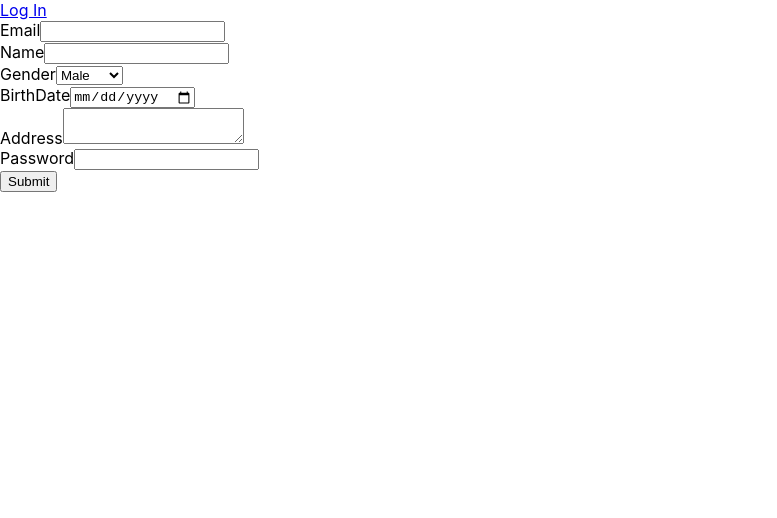
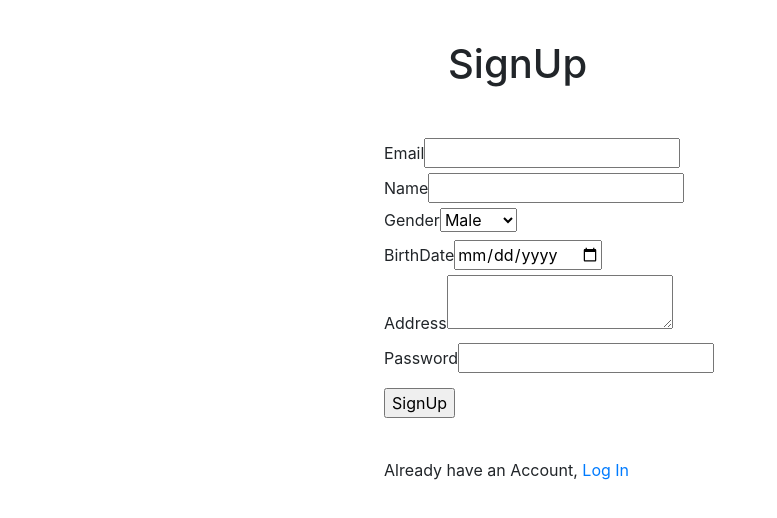
Before and after one commit to JayminPatel007/React_Login_App, a React (Create React App) app: page /signup in a window 1280 px wide. Shown: the top 518 px of the page, without its empty margins (0-777 px from the left). Built offline with nearby package versions, Linux system fonts and the light colour scheme.

Commit message:
Added Styles

```diff
--- a/public/index.html
+++ b/public/index.html
@@ -3,6 +3,7 @@
   <head>
     <meta charset="utf-8" />
     <link rel="icon" href="%PUBLIC_URL%/favicon.ico" />
+    <link rel="stylesheet" href="https://maxcdn.bootstrapcdn.com/bootstrap/4.0.0/css/bootstrap.min.css" integrity="sha384-Gn5384xqQ1aoWXA+058RXPxPg6fy4IWvTNh0E263XmFcJlSAwiGgFAW/dAiS6JXm" crossorigin="anonymous">
     <meta name="viewport" content="width=device-width, initial-scale=1" />
     <meta name="theme-color" content="#000000" />
     <meta
--- a/src/App.css
+++ b/src/App.css
@@ -1,38 +1,4 @@
-.App {
-  text-align: center;
+.massage{
+  margin-top: 10%;
+  margin-left: 30%;
 }
-
-.App-logo {
-  height: 40vmin;
-  pointer-events: none;
-}
-
-@media (prefers-reduced-motion: no-preference) {
-  .App-logo {
-    animation: App-logo-spin infinite 20s linear;
-  }
-}
-
-.App-header {
-  background-color: #282c34;
-  min-height: 100vh;
-  display: flex;
-  flex-direction: column;
-  align-items: center;
-  justify-content: center;
-  font-size: calc(10px + 2vmin);
-  color: white;
-}
-
-.App-link {
-  color: #61dafb;
-}
-
-@keyframes App-logo-spin {
-  from {
-    transform: rotate(0deg);
-  }
-  to {
-    transform: rotate(360deg);
-  }
-}
--- a/src/App.js
+++ b/src/App.js
@@ -15,7 +15,6 @@ class  App extends React.Component {
   constructor(props){
     super(props);
     this.setToken = this.setToken.bind(this);
-    this.clearMassage = this.clearMassage.bind(this);
     this.setMassage = this.setMassage.bind(this);
     this.logOut = this.logOut.bind(this);
     this.state = {
@@ -43,8 +42,9 @@ class  App extends React.Component {
     // console.log(this.state)
   }
 
-  setMassage(massage){
-    this.setState({massage: massage});
+  async setMassage(massage){
+    await this.setState({massage: massage});
+    setTimeout(()=>{ this.setState({massage: ""}) }, 4000);
   }
 
   async logOut(){
@@ -52,20 +52,16 @@ class  App extends React.Component {
     await this.setState({token: ""});
     document.cookie = `token=`;
     console.log(this.state)
-  }
-
-  clearMassage(){
-    setTimeout(()=>{ this.setState({massage: ""}) }, 10000);
+    this.setMassage("Logged Out")
   }
 
   render(){
     console.log("render: App Component")
 
-    this.clearMassage()
     return(
       <Router>
         {this.state.massage !== "" &&
-          <h1>{this.state.massage}</h1>
+          <div class="massage">{this.state.massage}</div>
         }
         <Switch>
         <Route exact path="/">
@@ -78,7 +74,7 @@ class  App extends React.Component {
             <SignUp setMassage={this.setMassage}></SignUp>
           </Route>
           <Route exact path="/users">
-            <UsersPage token={this.state.token} logOut={this.logOut}></UsersPage>
+            <UsersPage setMassage={this.setMassage}  token={this.state.token} logOut={this.logOut}></UsersPage>
           </Route>
         </Switch>
 
--- a/src/pages/login/login.page.js
+++ b/src/pages/login/login.page.js
@@ -1,5 +1,6 @@
 import React from 'react';
 import {Link, Redirect} from 'react-router-dom';
+import "./login.style.css"
 
 class Login extends React.Component {
     constructor(props){
@@ -67,16 +68,17 @@ class Login extends React.Component {
                 {this.state.isLoggedin &&
                     <Redirect to="/users"></Redirect>
                 }
-                <Link to="/signup">Sign Up</Link>
-                <form>
+                <h1 className="title">Login</h1>
+                <form className="form">
                     <label>Email</label>
                     <input type="email" name="email" onChange={this.handleInputChange} value={this.state.email}/>
                     <br />
                     <label>Password</label>
                     <input type="password" name="password" onChange={this.handleInputChange} value={this.state.password}/>
                     <br />
-                    <input type="submit" onClick={this.handleSubmit}/>
+                    <input className="submitButton" type="submit" onClick={this.handleSubmit} value="LogIn"/>
                 </form>
+                <div className="link">Don't have an account, <Link to="/signup">Sign Up</Link></div>
             </div>
         )
     }
--- /dev/null
+++ b/src/pages/login/login.style.css
@@ -0,0 +1,18 @@
+.link {
+    margin-top: 40px;
+    margin-left: 30%;
+}
+
+.form {
+    margin-top: 50px;
+    margin-left: 30%;
+}
+
+.submitButton {
+    margin-top: 10px;
+}
+
+.title{
+    margin-top: 40px;
+    margin-left: 35%;
+}
--- a/src/pages/signup/signup.page.js
+++ b/src/pages/signup/signup.page.js
@@ -10,7 +10,7 @@ class Signup extends React.Component {
             email:"",
             name:'',
             gender:'male',
-            birthdate:'',
+            birthdate: new Date(),
             address: '',
             password: '',
             err:""
@@ -70,8 +70,8 @@ class Signup extends React.Component {
     render(){
         return (
             <div>
-                <Link to="/login">Log In</Link>
-                <form>
+                <h1 className="title">SignUp</h1>
+                <form className="form">
                     <label>Email</label>
                     <input type="email" name="email" onChange={this.handleInputChange} value={this.state.email}/>
                     <br></br>
@@ -94,8 +94,9 @@ class Signup extends React.Component {
                     <label>Password</label>
                     <input type="password" name="password" onChange={this.handleInputChange} value={this.state.password}/>
                     <br></br>
-                    <input type="submit" onClick={this.handleSubmit}/>
+                    <input className="submitButton" type="submit" onClick={this.handleSubmit} value="SignUp"/>
                 </form>
+                <div className="link">Already have an Account, <Link to="/login">Log In</Link></div>
             </div>
         )
     }
--- /dev/null
+++ b/src/pages/signup/signup.style.css
@@ -0,0 +1,14 @@
+.link {
+    margin-top: 100px;
+    margin-left: 40%;
+}
+
+.form {
+    margin-top: 50px;
+    margin-left: 30%;
+}
+
+.submitButton {
+    margin-top: 1500px;
+    margin-left: 40%;
+}
--- a/src/pages/users/users.page.js
+++ b/src/pages/users/users.page.js
@@ -1,4 +1,5 @@
 import React from 'react';
+import './users.style.css'
 
 import UserDetail from '../../components/userdetail/userdetail.component'
 import { Redirect } from 'react-router-dom';
@@ -48,15 +49,15 @@ class UsersPage extends React.Component{
         console.log("token is", this.props.token)
         console.log(this.props.token ==="")
         if (this.props.token ==="") {
-            console.log("Reached here!")
+            this.props.setMassage("Please Login to view this page")
             return <Redirect to="/login"></Redirect>
         }
         else{
             return(
                 <div>
-                    <button onClick={this.props.logOut}>Logout</button>
+                    <button className="logout" onClick={this.props.logOut}>Logout</button>
                     {data !==null &&
-                        <table>
+                        <table className="users-page">
                             <tr>
                                 <th>Name</th>
                                 <th>Email</th>
@@ -65,7 +66,7 @@ class UsersPage extends React.Component{
                                 <th>Address</th>
                             </tr>
                             {data.map(user=>{
-                                return (<UserDetail user={user} ></UserDetail>)
+                                return (<UserDetail key="user.email" user={user} ></UserDetail>)
                             })}
                         </table>
                     }
--- /dev/null
+++ b/src/pages/users/users.style.css
@@ -0,0 +1,9 @@
+.users-page{
+    margin-top: 20px;
+    margin-left: 20%;
+}
+
+.logout{
+    margin-top: 5%;
+    margin-left: 20%;
+}
```
